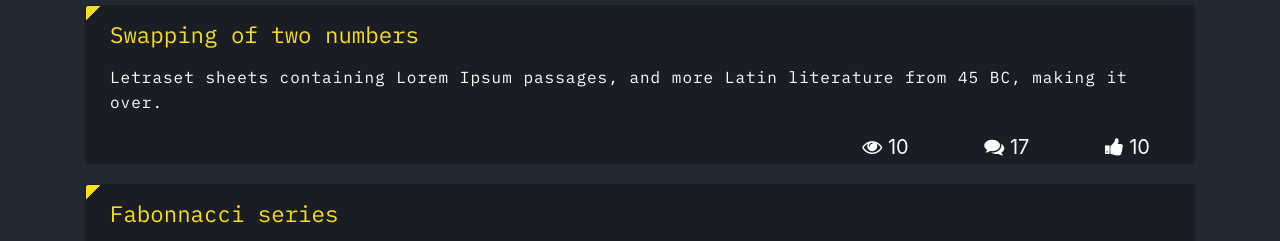
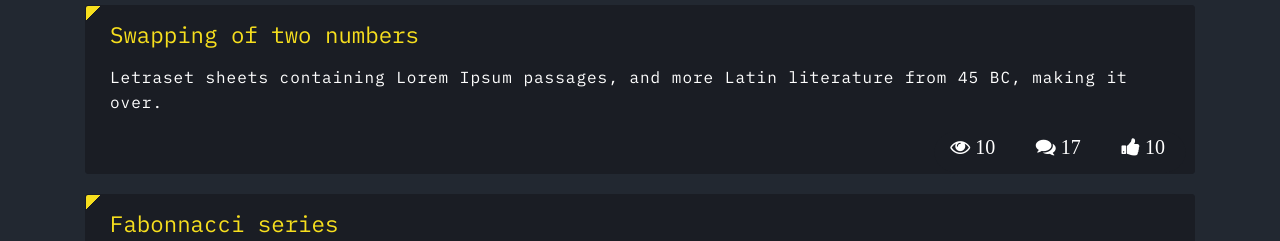
Before and after one commit to ronaldff/js_algo, a plain HTML site: page index.html in a window 1280 px wide. Shown: the part 672-913 px from the top of the page. Drawn offline with nearby package versions, Linux system fonts and the light colour scheme.

Commit message:
modified one more time

```diff
--- a/css/style.css
+++ b/css/style.css
@@ -261,9 +261,11 @@ div.content:hover {background-color: #1A1D24;box-shadow: 0 10px 20px rgba(0, 0,
 	font-weight: 300;
 	margin: 0;font-family: "IBM Plex Mono", 'Menlo', 'DejaVu Sans Mono', 'Bitstream Vera Sans Mono', Courier, monospace;margin-bottom: 1rem;
 	line-height: 1.2;}
-div .viewsDiv, .commentsDiv, .likesDiv{display:inline-block;margin:0px 35px;}
+div .viewsDiv, .commentsDiv, .likesDiv{display:inline-block;margin:0px 20px 10px 15px;}
+a#viewsanchor{text-decoration: none;color:white;}
+a#commentsanchor{text-decoration: none;color:white;}
+a#likesanchor{text-decoration: none;color:white;}
 
-div .comments,.likes,.views{cursor: pointer;}
 
 /*footer{position:relative;top: 60px;background: #1b2126;}*/
 footer{background-color:#222831;padding-top: 10px;}
--- a/js/app.js
+++ b/js/app.js
@@ -18,18 +18,27 @@ xml.onload = function(){
                       <div class="likes_comment clearfix">
                         <div id="comments" class="mr-2 ">
                           <div class="viewsDiv">
-                           <i class="fa fa-eye views" aria-hidden="true" title="views"></i>
-                           <span class="viewsData">${jsonData.views}</span>
+                            <a href = "#" id="viewsanchor"
+                              <i class="fa fa-eye views" aria-hidden="true" title="views">
+                                <span class="views-counter">${jsonData.views}</span>
+                              </i>
+                            </a>
                           </div>
 
                           <div class="commentsDiv">
-                            <i class="fa fa-comments comments" aria-hidden="true" title="comments"></i>
-                           <span class="commentsData">${jsonData.comments}</span>
+                            <a href="#" id="commentsanchor"
+                              <i class="fa fa-comments comments" aria-hidden="true" title="comments">
+                                <span class="comments-counter">${jsonData.comments}</span>
+                              </i>
+                            </a>
                           </div>
 
                           <div class="likesDiv">
-                            <i class="fa fa-thumbs-up likes" title="likes" aria-hidden="true"></i>
-                           <span class="likesData">${jsonData.likes}</span>
+                            <a href = "href" id="likesanchor"
+                              <i class="fa fa-thumbs-up likes" title="likes" aria-hidden="true">
+                                <span class="likes-counter">${jsonData.likes}</span>
+                              </i>
+                            </a>
                           </div>
                         </div>
                       </div>
```
